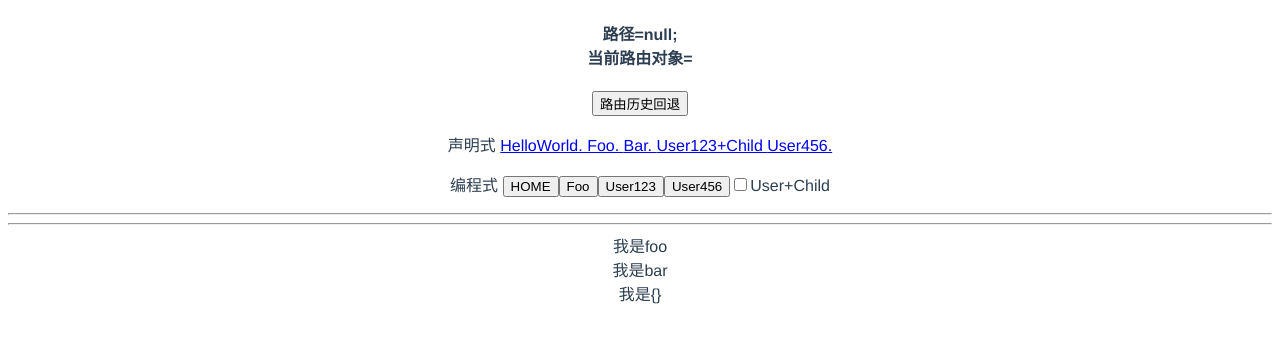
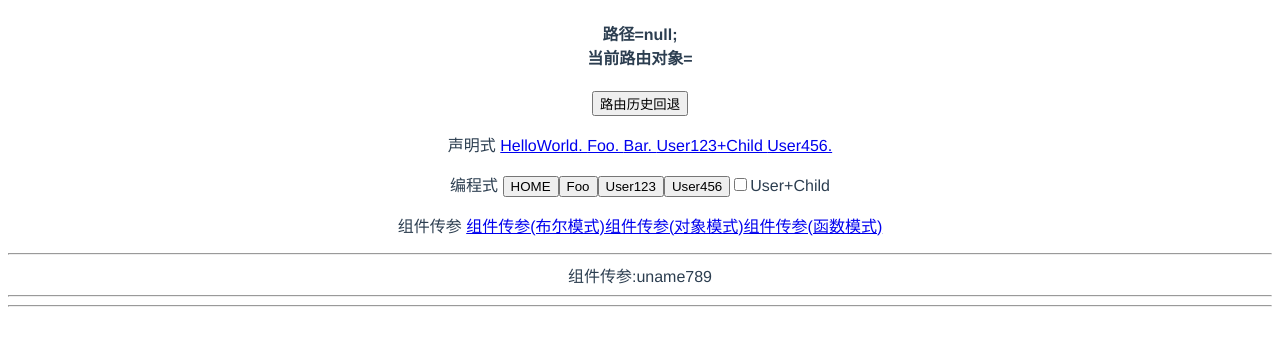
Before and after one commit to humorcode/test_vuecli, a Vue app: page /myvuerouter/ZJ_Param1/uname789 in a window 1280 px wide. Shown: the top 346 px of the page. Built offline with nearby package versions, Linux system fonts and the light colour scheme.

Commit message:
HTML5 History 模式

```diff
--- a/src/App.vue
+++ b/src/App.vue
@@ -21,14 +21,20 @@
           <input type="checkbox" id="User+Child" v-model="mychecked" />
            <label for="User+Child" >User+Child</label>
           </p>
+          <p>组件传参
+              <router-link to="/ZJ_Param1/uname789">组件传参(布尔模式)</router-link>
+              <router-link to="/ZJ_Param2/uname789">组件传参(对象模式)</router-link>
+              <router-link to="/ZJ_Param3?uname=u147">组件传参(函数模式)</router-link>
+          </p>
         <hr/>
         <!-- 路由出口 -->
         <!-- 路由匹配到的组件将渲染在这里 -->
         <router-view></router-view>
         <hr/>
-        <router-view name="a"></router-view>
-        <router-view name="b"></router-view>
-        <router-view name="c"></router-view>
+        <router-view name="a">a</router-view>
+        <router-view name="b">b</router-view>
+        <router-view name="c">c</router-view>
+        <hr/>
       </div>
 </template>
 
@@ -47,7 +53,13 @@ export default {
       if(this.mychecked){
         rname=rname+'Children'
       }
-        this.$router.replace({ name: rname, params: { uid: arg1,uname:arg1+'name' },query: { utime: (new Date()).getTime() }})
+      var result= this.$router.replace({ name: rname, params: { uid: arg1,uname:arg1+'name' },query: { utime: (new Date()).getTime() }})
+      result.then((r)=>{
+        console.log(r.matched)
+        if(r.matched.length<=0)
+          this.$router.push('404')
+      })
+
     }
   },
   watch: {
--- a/src/components/404.vue
+++ b/src/components/404.vue
@@ -1,3 +1,3 @@
 <template>
-    <h1>404</h1>
+    <h1>重定向到404</h1>
 </template>
--- /dev/null
+++ b/src/components/ZJ_Param.vue
@@ -0,0 +1,11 @@
+<template>
+      <div>
+        <div>组件传参:{{uname}}</div>
+        <router-view></router-view>
+      </div>
+</template>
+<script>
+export default {
+  props: ['uname']
+}
+</script>
--- a/src/myrouter.js
+++ b/src/myrouter.js
@@ -13,6 +13,7 @@ Vue.use(VueRouter)
  import HelloWorld from './components/HelloWorld.vue'
  import User from './components/User.vue'
  import UserChildren from './components/UserChildren.vue'
+ import ZJ_Param from './components/ZJ_Param.vue'
 
 // 2. 定义路由
 // 每个路由应该映射一个组件。 其中"component" 可以是
@@ -29,12 +30,18 @@ const routes = [
   { name:'Bar', path: '/Bar', component: Bar },
   { name:'HelloWorld', path: '/HelloWorld', component: HelloWorld },
   { name:'User', path: '/User/:uid/name/:uname', component: User ,
-    children:[{name:'UserChildren', path:'child',component:UserChildren}]},
-  { name:'*', path:'*',component:C404}
+        children:[{name:'UserChildren', path:'child',component:UserChildren}]},
+  // { name:'404', path:'/404',redirect:'/40401'},
+  { name:'40401',alias: '/404', path:'/40401',component:C404},
+  { path:'/ZJ_Param1/:uname',component: ZJ_Param, props: true},
+  { path:'/ZJ_Param2/:uname',component: ZJ_Param, props: {uname:'uname78910'}},
+  { path:'/ZJ_Param3',component: ZJ_Param, props: (r)=>({uname:r.query.uname})}
 ]
 // 3. 创建 router 实例，然后传 `routes` 配置
 // 你还可以传别的配置参数, 不过先这么简单着吧。
 const router = new VueRouter({
+  base: '/myvuerouter',
+  mode: 'history',
   routes // (缩写) 相当于 routes: routes
 })
 // 4. 创建和挂载根实例。
--- /dev/null
+++ b/vue.config.js
@@ -0,0 +1,3 @@
+module.exports = {
+    publicPath:'/myvuerouter'
+}
```
